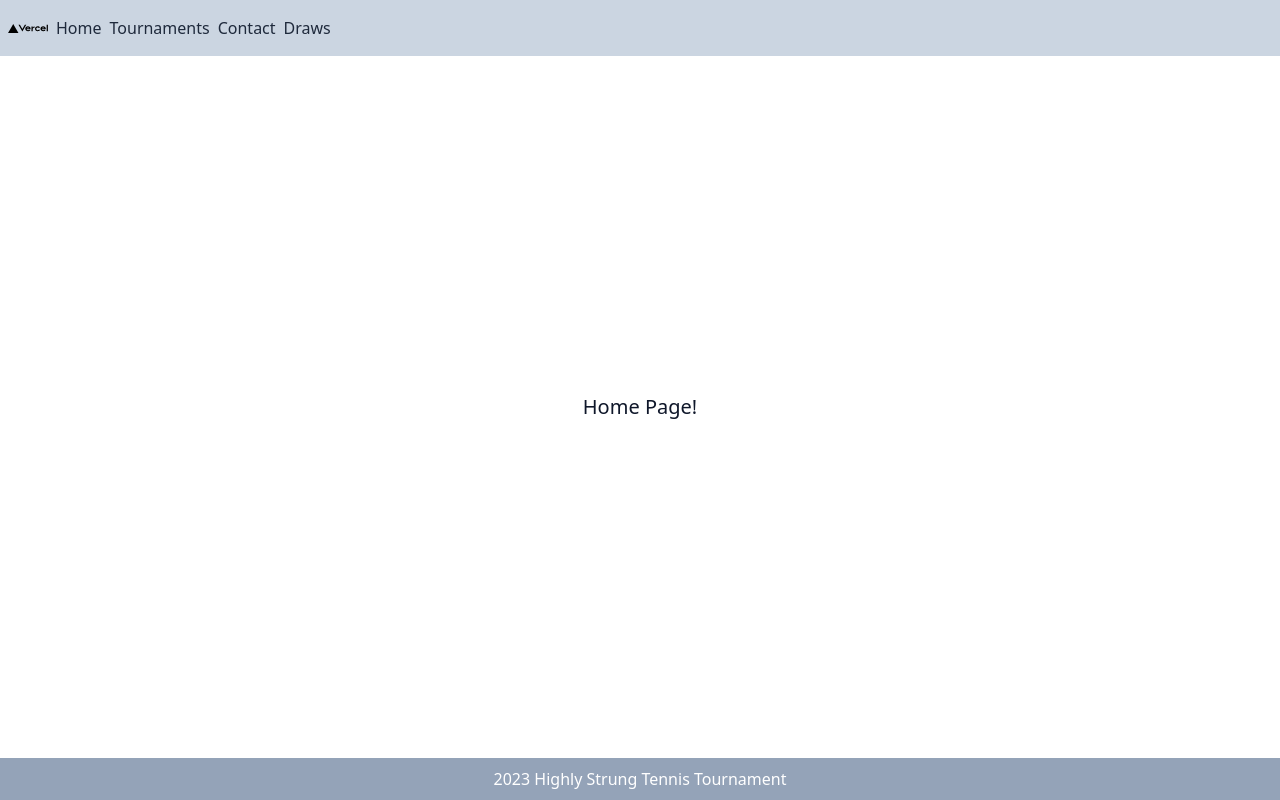
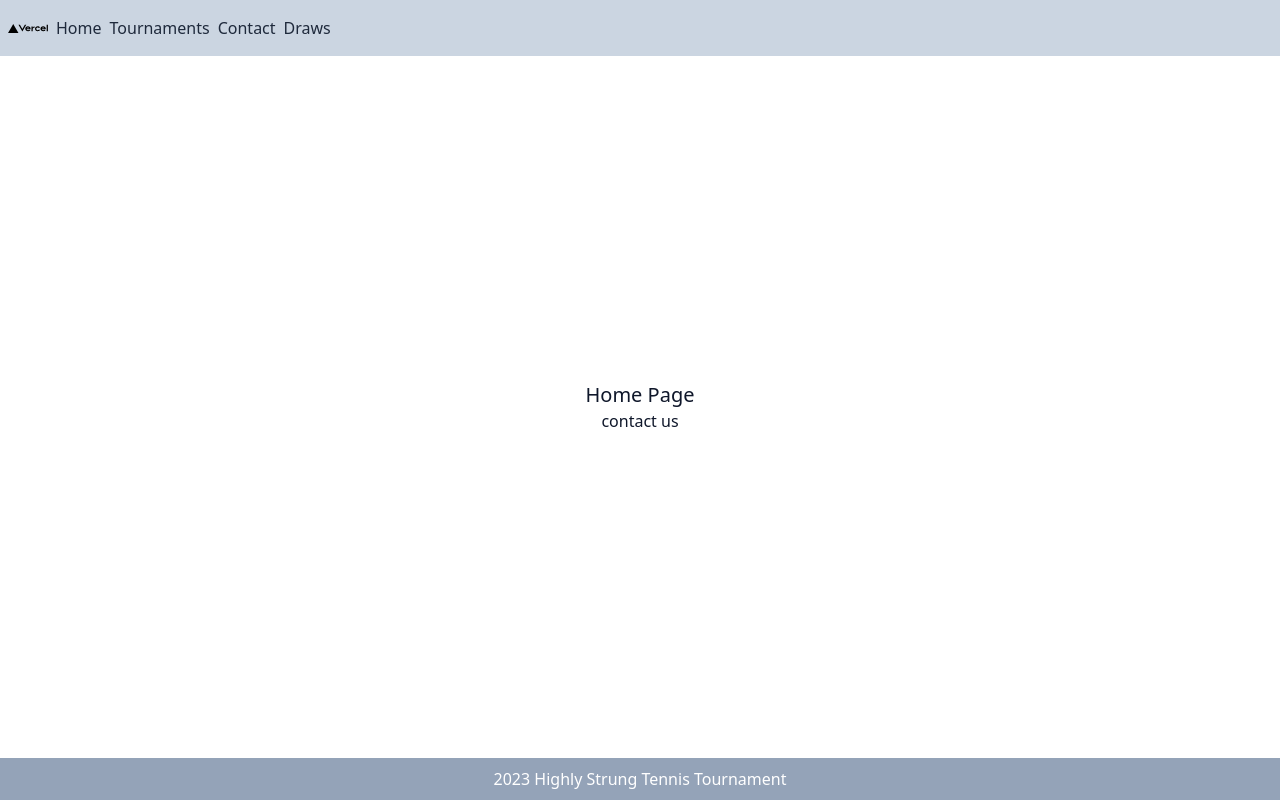
Before and after one commit to AprovanLabs/lotus, a Next.js app in the folder apps/tennis/: page / in a window 1280 px wide. Built offline with nearby package versions, Linux system fonts and the light colour scheme.

Commit message:
added a link to google

```diff
--- a/apps/tennis/src/pages/index.tsx
+++ b/apps/tennis/src/pages/index.tsx
@@ -1,3 +1,4 @@
+import Link from 'next/link';
 import BasicLayout from '../layouts/BasicLayout';
 
 /**
@@ -9,7 +10,8 @@ const HomePage = () => {
   return (
     // We use 'layout' files to control how the page looks. This is a good place to put things like headers, footers, navigation, etc. This makes things appear consistent across the site
     <BasicLayout>
-      <h1 className="text-xl">Home Page!</h1>
+      <h1 className="text-xl">Home Page</h1>
+      <Link href="https://google.com">contact us</Link>
     </BasicLayout>
   );
 };
```
